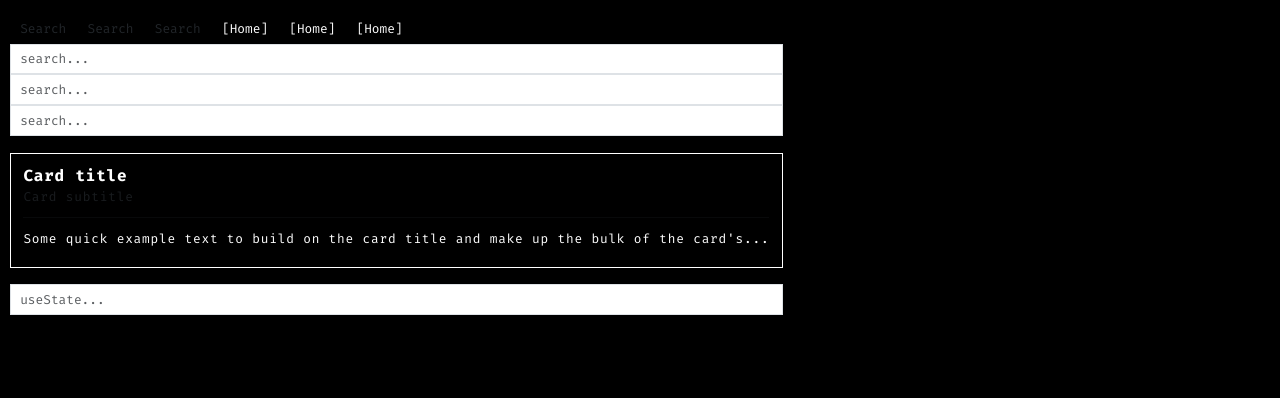
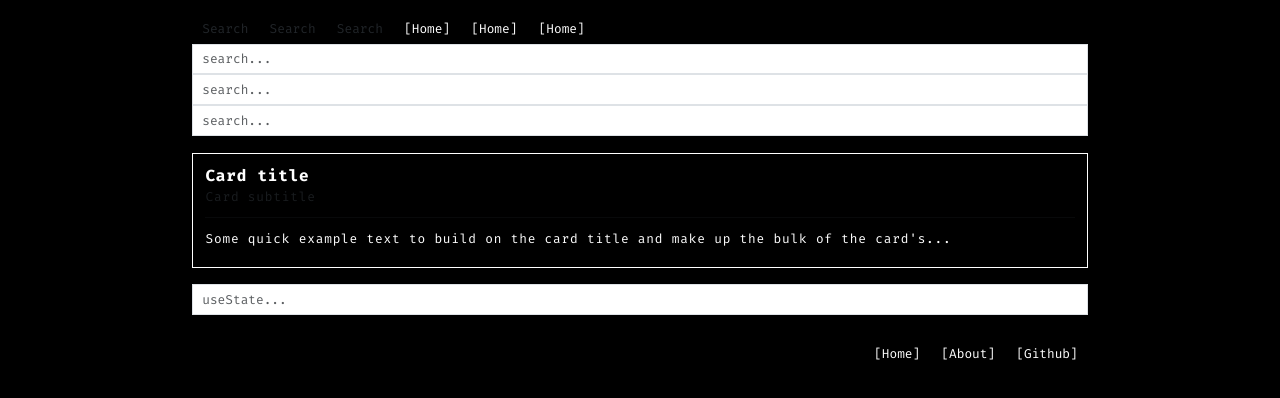
Before and after one commit to IndexOffy/tor-network-app-search, a React (Create React App) app in the folder app/: page /demo in a window 1280 px wide. Shown: the top 398 px of the page. Built offline with nearby package versions, Linux system fonts and the light colour scheme.

Commit message:
⚙️ FEATURE: Update App]

```diff
--- a/app/src/components/_settings/_base.css
+++ b/app/src/components/_settings/_base.css
@@ -1,6 +1,18 @@
 @import 'https://fonts.googleapis.com/css?family=Fira+Mono:400,700';
 @import 'bootstrap/dist/css/bootstrap.css';
 @import './_variables.css';
+
+#root {
+  padding-top: 1rem !important;
+  padding-bottom: 1rem !important;
+  --bs-gutter-x: 1.5rem;
+  --bs-gutter-y: 0;
+  width: 100%;
+  padding-right: calc(var(--bs-gutter-x) * 0.5);
+  padding-left: calc(var(--bs-gutter-x) * 0.5);
+  margin-right: auto;
+  margin-left: auto;
+}
 
 html {
   box-sizing: border-box;
--- a/app/src/components/molecules/card/index.js
+++ b/app/src/components/molecules/card/index.js
@@ -1,6 +1,5 @@
 import classnames from 'classnames'
 import styles from './Card.module.css';
-
 
 export const CardTheme = {
   DEFAULT: 'default',
@@ -8,18 +7,11 @@ export const CardTheme = {
   DARK: 'dark'
 }
 
-export const CardSize = {
-  SMALL: 'small',
-  MEDIUM: 'medium',
-  LARGE: 'large',
-}
-
 const Card = (props) => {
-  const { children, theme, size, className, disabled } = props
+  const { children, theme, className, disabled } = props
 
   const classProps = classnames(
     styles[theme],
-    styles[size],
     {
       [styles.disabled]: disabled,
     },
@@ -37,7 +29,6 @@ const Card = (props) => {
 
 Card.defaultProps = {
   theme: CardTheme.DEFAULT,
-  size: CardSize.MEDIUM,
   className: 'card',
   disabled: false,
 }
--- /dev/null
+++ b/app/src/components/molecules/nav/Nav.module.css
@@ -0,0 +1 @@
+@import '../../_settings/_base.css';
--- /dev/null
+++ b/app/src/components/molecules/nav/index.js
@@ -0,0 +1,34 @@
+import classnames from 'classnames'
+import styles from './Nav.module.css';
+
+export const NavTheme = {
+  DEFAULT: 'default',
+  LIGHT: 'light',
+  DARK: 'dark'
+}
+
+const Nav = (props) => {
+  const { children, theme, className, disabled } = props
+
+  const classProps = classnames(
+    styles[theme],
+    {
+      [styles.disabled]: disabled,
+    },
+    className
+  )
+
+  return (
+    <nav className={classProps}>
+      {children}
+    </nav>
+  )
+}
+
+Nav.defaultProps = {
+  theme: NavTheme.DEFAULT,
+  className: 'ms-md-auto',
+  disabled: false
+}
+
+export default Nav
--- /dev/null
+++ b/app/src/components/organisms/header/Header.module.css
@@ -0,0 +1 @@
+@import '../../_settings/_base.css';
--- a/app/src/components/organisms/header/index.js
+++ b/app/src/components/organisms/header/index.js
@@ -0,0 +1,17 @@
+const Header = (props) => {
+  const { children, className } = props
+
+  return (
+    <header>
+      <div className={className}>
+        {children}
+      </div>
+    </header>
+  )
+}
+
+Header.defaultProps = {
+  className: 'd-flex flex-md-row',
+}
+
+export default Header
--- a/app/src/components/templates/default/index.js
+++ b/app/src/components/templates/default/index.js
@@ -0,0 +1,28 @@
+import Button from '../../../components/atoms/button';
+import Nav from '../../../components/molecules/nav';
+import Header from '../../../components/organisms/header';
+
+const Default = (props) => {
+  const { children, className } = props
+
+  return (
+    <div className={className}>
+      <main>
+        <Header>
+          <Nav>
+            <Button theme='menu-dark'>[Home]</Button>
+            <Button theme='menu-dark'>[About]</Button>
+            <Button theme='menu-dark'>[Github]</Button>
+          </Nav>
+        </Header>
+        {children}
+      </main>
+    </div>
+  )
+}
+
+Default.defaultProps = {
+  className: 'container',
+}
+
+export default Default
--- a/app/src/pages/demo/index.js
+++ b/app/src/pages/demo/index.js
@@ -1,18 +1,21 @@
-import '../../components/_settings/_base.css'
-import Button from '../../components/atoms/button'
-import Input from '../../components/atoms/input'
-import Card from '../../components/molecules/card'
-import Title from '../../components/atoms/title'
-import Subtitle from '../../components/atoms/subtitle'
-import Text from '../../components/atoms/text'
-import Url from '../../components/atoms/url'
+import '../../components/_settings/_base.css';
+import Button from '../../components/atoms/button';
+import Input from '../../components/atoms/input';
+import Card from '../../components/molecules/card';
+import Nav from '../../components/molecules/nav';
+import Title from '../../components/atoms/title';
+import Subtitle from '../../components/atoms/subtitle';
+import Text from '../../components/atoms/text';
+import Url from '../../components/atoms/url';
+import Header from '../../components/organisms/header';
 import { useState } from 'react';
 
 const DemoPage = () => {
   const [searchText, setFirstName] = useState('');
 
   return (
-    <div className="App container py-3">
+    <div className="container">
+      <main>
         <Button theme='dark' size='small'>Search</Button>
         <Button theme='dark' size='medium'>Search</Button>
         <Button theme='dark' size='large'>Search</Button>
@@ -46,6 +49,15 @@ const DemoPage = () => {
 
         <br />
 
+        <Header>
+          <Nav>
+            <Button theme='menu-dark'>[Home]</Button>
+            <Button theme='menu-dark'>[About]</Button>
+            <Button theme='menu-dark'>[Github]</Button>
+          </Nav>
+        </Header>
+
+      </main>
     </div>
   )
 }
--- a/app/src/pages/home/index.js
+++ b/app/src/pages/home/index.js
@@ -1,8 +1,9 @@
 import '../../components/_settings/_base.css';
+import Default from '../../components/templates/default';
 
 const HomePage = () => {
   return (
-    <div className="App"></div>
+      <Default></Default>
   )
 }
 
```
Also changed, not shown: app/src/components/organisms/footer/index.js (+17 -0 lines), app/src/components/molecules/search/index.js (added). Lines whose indentation alone changed are shown as unchanged.
